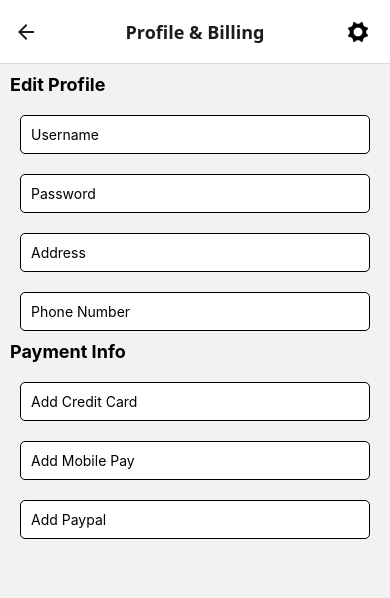
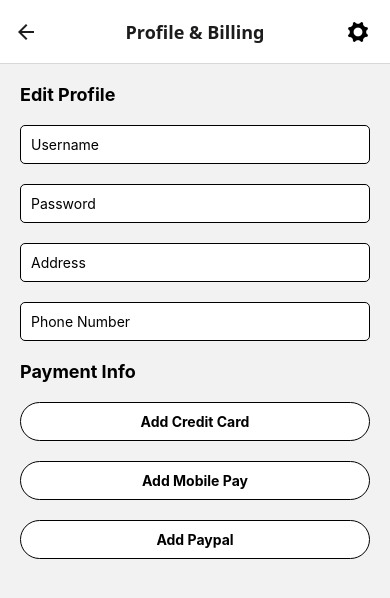
Before and after one commit to davi3684dk/Renta, a React Native app: screen /profilebilling in a window 390 px wide. Shown: the top 598 px of the page. Built offline with nearby package versions, Linux system fonts and the light colour scheme.

Commit message:
Settings visuals and permission toggle

```diff
--- a/src/screens/AppPermissionsScreen.tsx
+++ b/src/screens/AppPermissionsScreen.tsx
@@ -1,32 +1,49 @@
-import { Text, View, StyleSheet } from "react-native";
+import { useState } from "react";
+import { Text, View, StyleSheet, TouchableOpacity, Switch } from "react-native";
 
 export default function AppPermissions() {
 
+    const [bool, setBool] = useState<boolean>(false)
+
     return (
         <View>
-            <Text>AppPermission</Text>
+            <View style={{flexDirection: 'row', alignItems: 'center', justifyContent: 'space-between'}}>
+                <TouchableOpacity
+                    style={styles.input}
+                    onPress={() => setBool(!bool)}>
+                    <Text style={{paddingLeft:10, fontWeight: 'bold'}}>All Permissions</Text>
+                </TouchableOpacity>
+                <Switch
+                    style={styles.switch}
+                    value={bool}
+                    onValueChange={(value) => setBool(value)}
+                />
+            </View>
         </View>
     );
 }
 
 const styles = StyleSheet.create({
    container: {
-    flex: 1,
+    display: 'flex',
     justifyContent: 'flex-start',
     padding: 10,
   },
   input: {
-    alignItems: 'flex-start',
+    flex: 1,
     backgroundColor: '#FFF',
     borderColor: '#000000ff',
     borderWidth: 1,
     padding: 10,
-    borderRadius: 5,
-    margin: 10,
+    borderRadius: 20,
+    margin: 20,
   },
   headline: {
     fontSize: 18,
     fontWeight: "bold",
     paddingBottom: 10
+  },
+  switch: {
+    margin: 10,
   }
 });
--- a/src/screens/ProfileBillingScreen.tsx
+++ b/src/screens/ProfileBillingScreen.tsx
@@ -26,18 +26,18 @@ export default function ProfileBilling() {
             <Text style={styles.headline}>Payment Info</Text>
 
             <TouchableOpacity
-                style={styles.input}>
-                <Text>Add Credit Card</Text>
+                style={styles.clicker}>
+                <Text style={styles.clickerText}>Add Credit Card</Text>
             </TouchableOpacity>
 
             <TouchableOpacity
-                style={styles.input}>
-                <Text>Add Mobile Pay</Text>
+                style={styles.clicker}>
+                <Text style={styles.clickerText}>Add Mobile Pay</Text>
             </TouchableOpacity>
 
             <TouchableOpacity
-                style={styles.input}>
-                <Text>Add Paypal</Text>
+                style={styles.clicker}>
+                <Text style={styles.clickerText}>Add Paypal</Text>
             </TouchableOpacity>
 
         </View>
@@ -46,12 +46,11 @@ export default function ProfileBilling() {
 
 const styles = StyleSheet.create({
    container: {
-    flex: 1,
+    display: 'flex',
     justifyContent: 'flex-start',
     padding: 10,
   },
   input: {
-    alignItems: 'flex-start',
     backgroundColor: '#FFF',
     borderColor: '#000000ff',
     borderWidth: 1,
@@ -62,6 +61,18 @@ const styles = StyleSheet.create({
   headline: {
     fontSize: 18,
     fontWeight: "bold",
-    paddingBottom: 10
+    margin: 10
+  },
+  clicker: {
+    alignItems: 'center',
+    backgroundColor: '#FFF',
+    borderColor: '#000000ff',
+    borderWidth: 1,
+    padding: 10,
+    borderRadius: 20,
+    margin: 10,
+  },
+  clickerText: {
+    fontWeight: 'bold'
   }
 });
```
